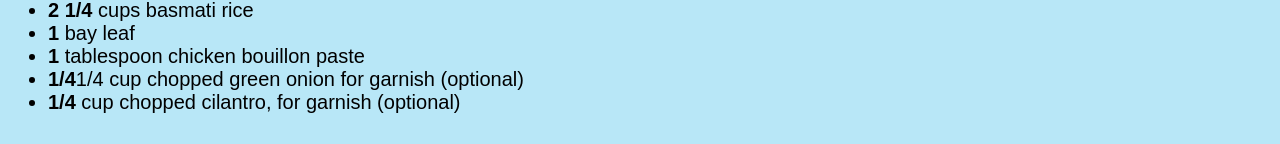
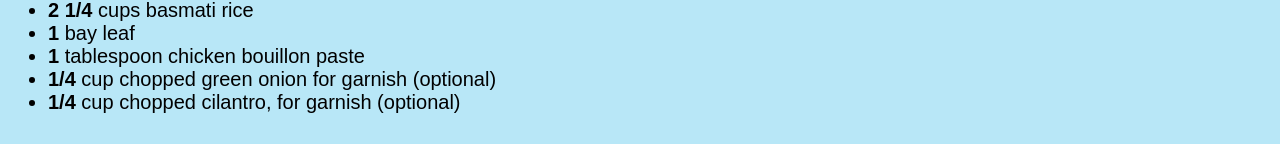
Before and after one commit to emmanueloyelade391/odin-recipes, a plain HTML site: page recipes/jollofrice.html in a window 1280 px wide. Shown: the part 1489-1633 px from the top of the page. Drawn offline with Linux system fonts and the light colour scheme.

Commit message:
Fix typo in the rice section of jollof ingredients
Removed the extra 1/4 next to the bold 1/4 to
avoid confusion.

```diff
--- a/recipes/jollofrice.html
+++ b/recipes/jollofrice.html
@@ -45,7 +45,7 @@
       <li><span class="ingredient-quantity">2 1/4</span> cups basmati rice</li>
       <li><span class="ingredient-quantity">1</span> bay leaf</li>
       <li><span class="ingredient-quantity">1</span> tablespoon chicken bouillon paste</li>
-      <li><span class="ingredient-quantity">1/4</span>1/4 cup chopped green onion for garnish (optional)</li>
+      <li><span class="ingredient-quantity">1/4</span> cup chopped green onion for garnish (optional)</li>
       <li><span class="ingredient-quantity">1/4</span> cup chopped cilantro, for garnish (optional)</li>
     </ul>
     <h2 class="steps-heading">Steps</h2>
```
